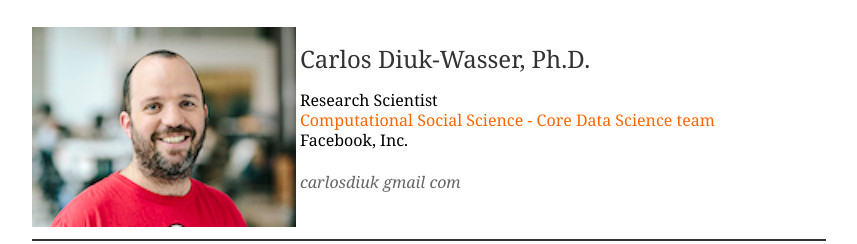
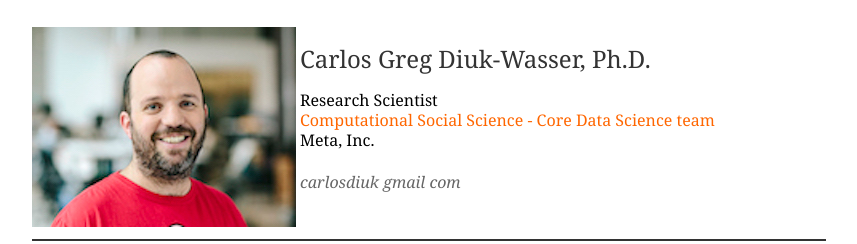
Before and after one commit to carlosdiuk/carlosdiuk.github.io, a plain HTML site: page index.html in a window 1280 px wide. Shown: the top 244 px of the page, without its empty margins (211-1068 px from the left). Drawn offline with Linux system fonts and the light colour scheme.

Commit message:
Update index.html
Changed team and company names

```diff
--- a/index.html
+++ b/index.html
@@ -83,10 +83,10 @@ body,td,th {
     <td width="220"><div>
       <p><img src="cdiuk.jpg" width="264" align="left"></p>
     </div></td>
-    <td width="*" align="left"><p><span class="name_header">Carlos Diuk-Wasser, Ph.D.</span></p>
+    <td width="*" align="left"><p><span class="name_header">Carlos Greg Diuk-Wasser, Ph.D.</span></p>
       <p>Research Scientist<br>
         <a href="http://facebook.com/data" target="_blank">Computational Social Science - Core Data Science team</a><br>
-        Facebook, Inc.<br>
+        Meta, Inc.<br>
         <br>
         <span class="email_style"><em>carlosdiuk gmail com</em></span></p></td>
   </tr>
@@ -100,7 +100,7 @@ body,td,th {
   </tr>
   <tr>
   	<td colspan="2">
-		I work in Computational Social Science within the Core Data Science team at Facebook, doing quantitative research to understand people's online behavior in the context of a large-scale social network. <br>
+		I work in Computational Social Science within the Central Social Impact team at Meta, doing quantitative research to understand people's online behavior in the context of a large-scale social network. <br>
         <br>
 		Full <a href="CV_CarlosDiuk.pdf">CV</a> and <a href="http://scholar.google.com/citations?user=l0Txg3UAAAAJ" target="_blank">Google Scholar profile</a>.<br><br>
 	</td>
```
